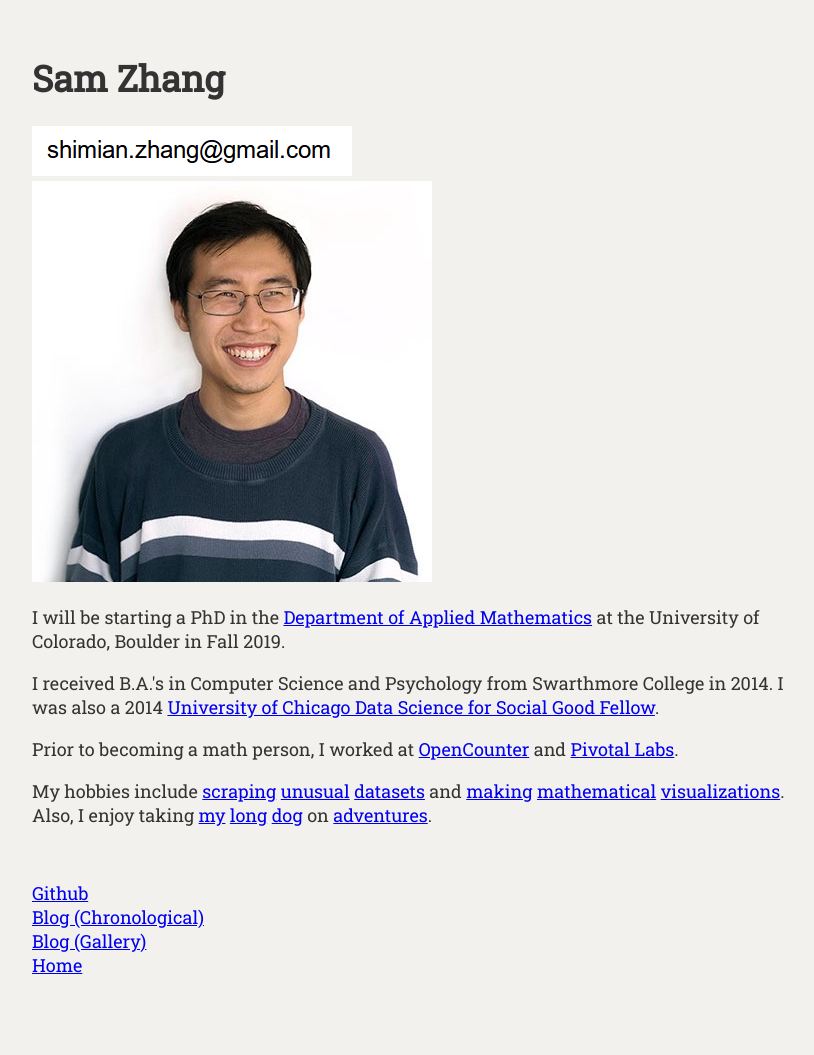
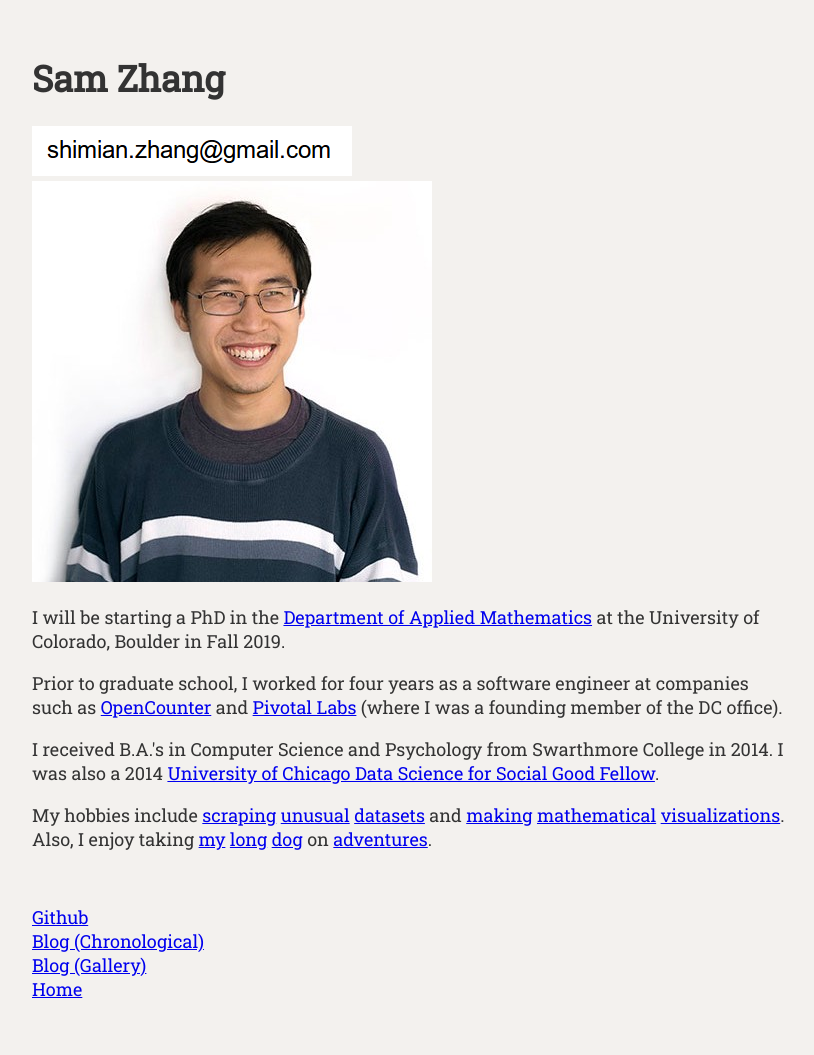
Before and after one commit to samzhang111/samzhang111.github.io, a Jekyll site: the page built from index.html, in a window 1280 px wide. Shown: the whole page, without its empty margins (230-1044 px from the left). Built offline with Jekyll 4.4.1, drawn with Linux system fonts in a browser that asks for light colours; before the commit the page ends 1031 px from its top, so only the background shows below that.

Commit message:
Update to my bio thing

```diff
--- a/index.html
+++ b/index.html
@@ -17,11 +17,11 @@ layout: default
 I will be starting a PhD in the <a href="https://www.colorado.edu/amath/">Department of Applied Mathematics</a> at the University of Colorado, Boulder in Fall 2019.
 <p>
 
-I received B.A.'s in Computer Science and Psychology from Swarthmore College in 2014. I was also a 2014 <a href="https://dssg.uchicago.edu/">University of Chicago Data Science for Social Good Fellow</a>.
+Prior to graduate school, I worked for four years as a software engineer at companies such as <a href="https://opencounter.com/">OpenCounter</a> and <a href="https://pivotal.io/labs">Pivotal Labs</a> (where I was a founding member of the DC office).
 
 <p>
 
-Prior to becoming a math person, I worked at <a href="https://opencounter.com/">OpenCounter</a> and <a href="https://pivotal.io/labs">Pivotal Labs</a>.
+I received B.A.'s in Computer Science and Psychology from Swarthmore College in 2014. I was also a 2014 <a href="https://dssg.uchicago.edu/">University of Chicago Data Science for Social Good Fellow</a>.
 
 <p>
 
```
